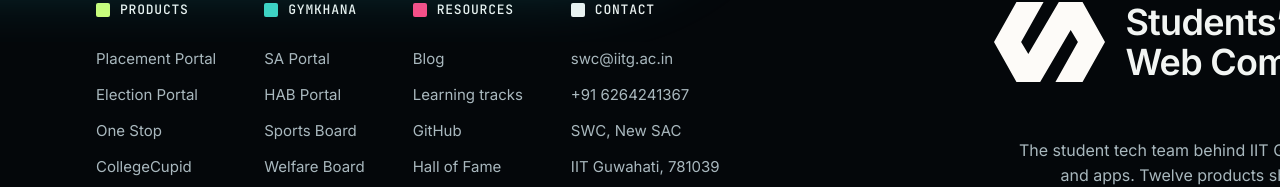
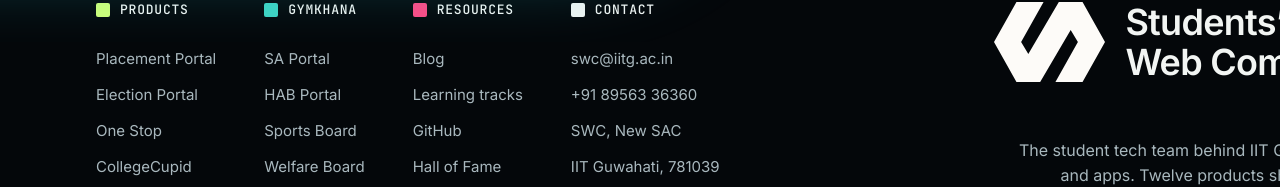
Before and after one commit to swciitg/swc_website, a Next.js app: page /swc/ in a window 1280 px wide. Shown: the part 5237-5424 px from the top of the page. Built offline with nearby package versions, Linux system fonts and the light colour scheme.

Commit message:
Update contact phone number

```diff
--- a/src/data/site.js
+++ b/src/data/site.js
@@ -1,6 +1,6 @@
 export const CONTACT = {
   email: 'swc@iitg.ac.in',
-  phone: '+91 6264241367',
+  phone: '+91 89563 36360',
   address: ['SWC, New SAC', 'IIT Guwahati, 781039'],
 };
 
```
